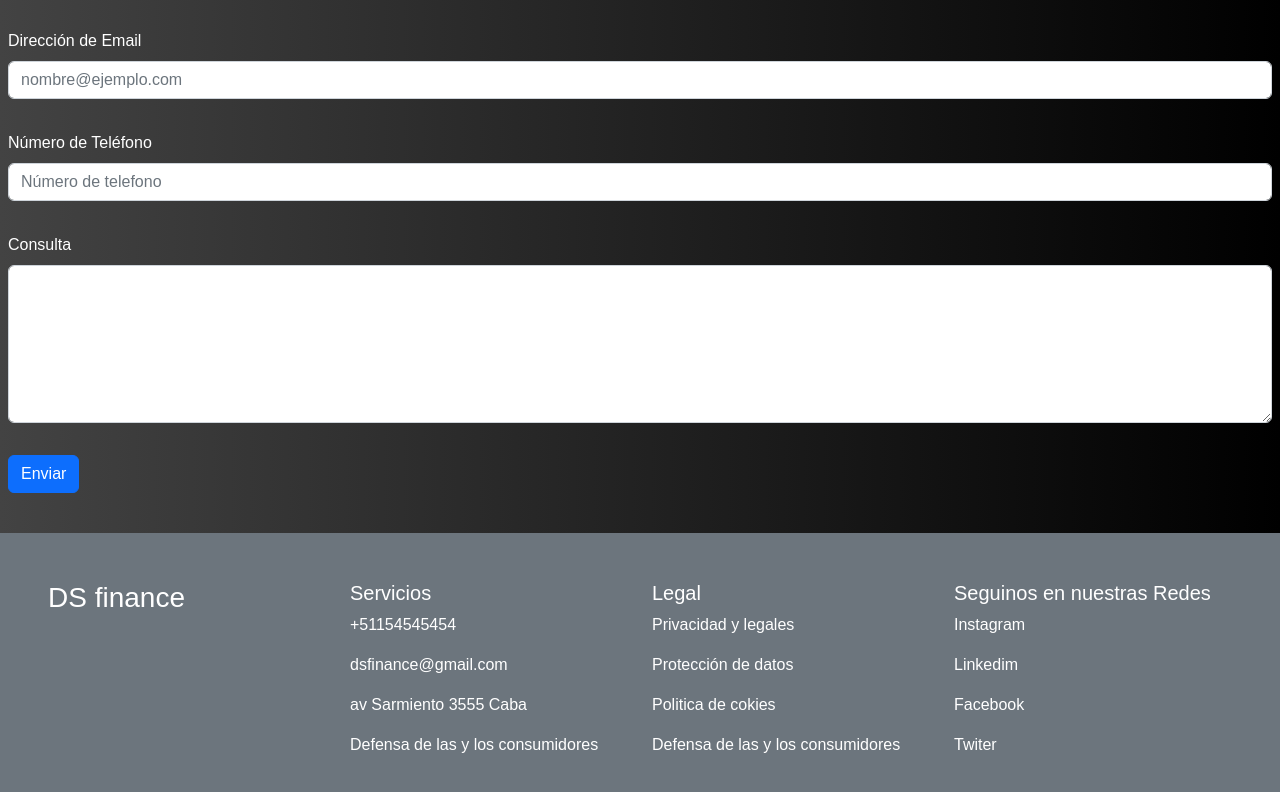
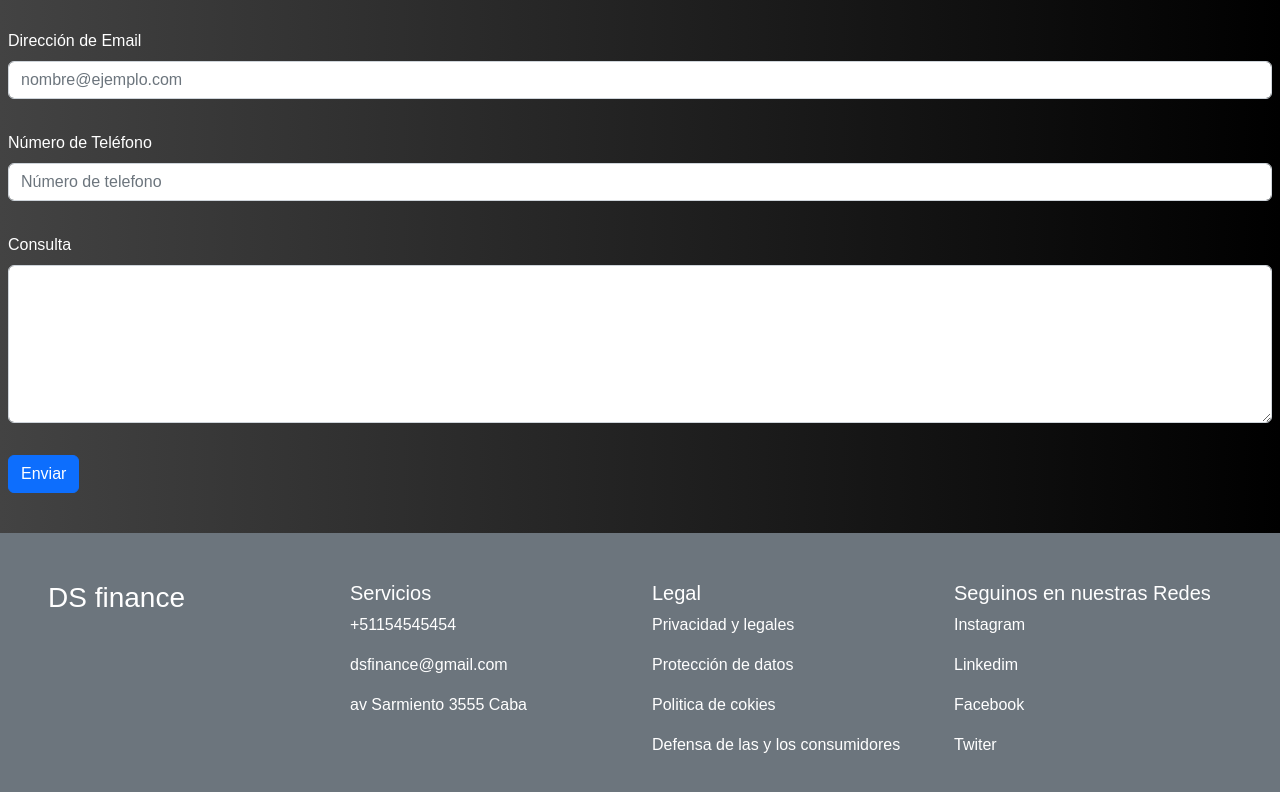
Before and after one commit to AlanPaz24/DSfinance-AlanPaz, a plain HTML site: page pages/contacto.html in a window 1280 px wide. Shown: the part 866-1658 px from the top of the page. Drawn offline with nearby package versions, Linux system fonts and the light colour scheme.

Commit message:
se borro un campo del footer

```diff
--- a/pages/contacto.html
+++ b/pages/contacto.html
@@ -95,9 +95,6 @@
                     <div class="mb-3">
                         <a href="" class="text-white text-decoration-none">av Sarmiento 3555 Caba</a>
                     </div>
-                    <div class="mb-3">
-                        <a href="" class="text-white text-decoration-none">Defensa de las y los consumidores</a>
-                    </div>
                 </div>
                 <div class="col-xs-12 col-md-6 col-lg-3">
                     <p class="h5">Legal</p>
```
